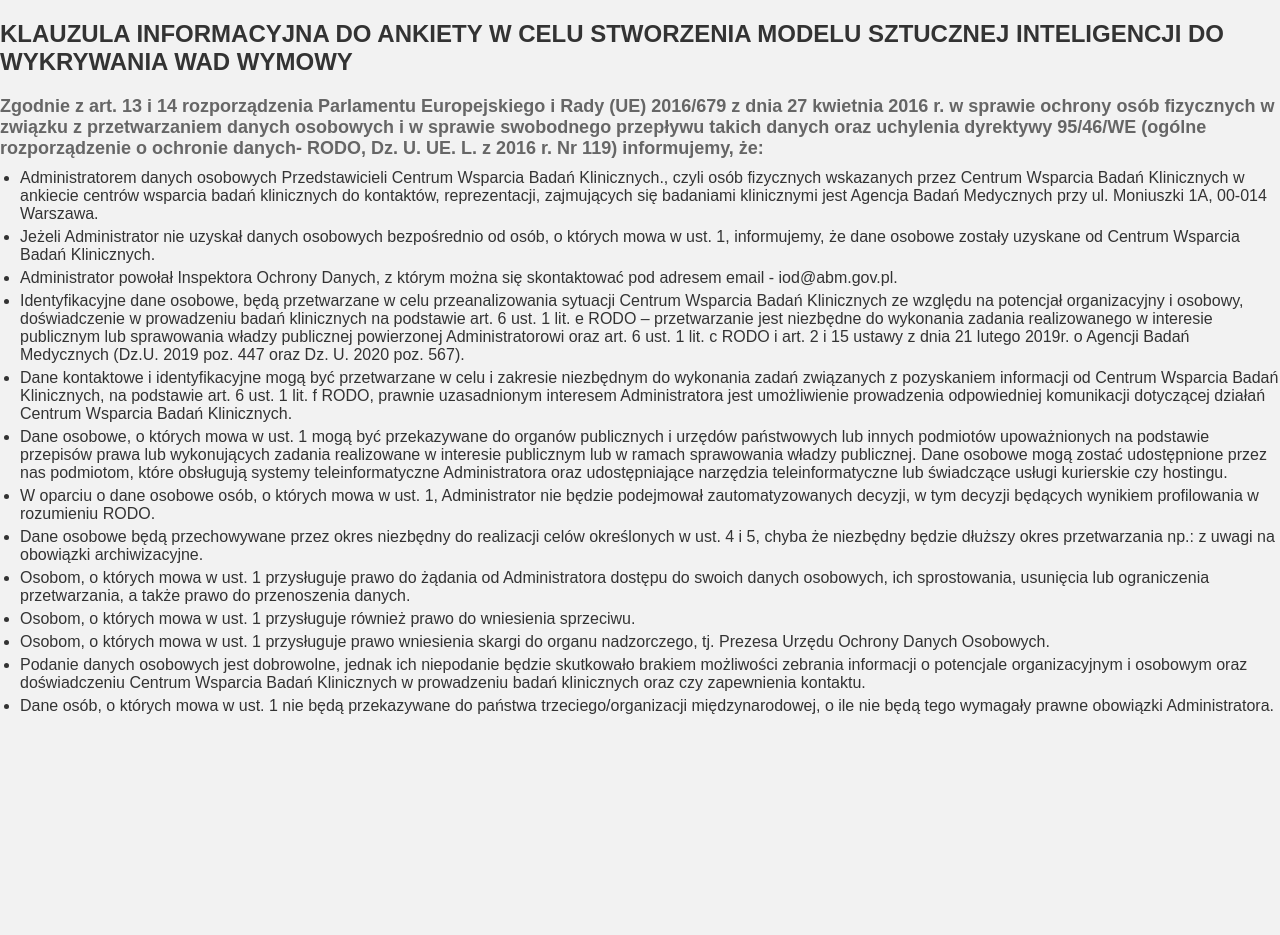
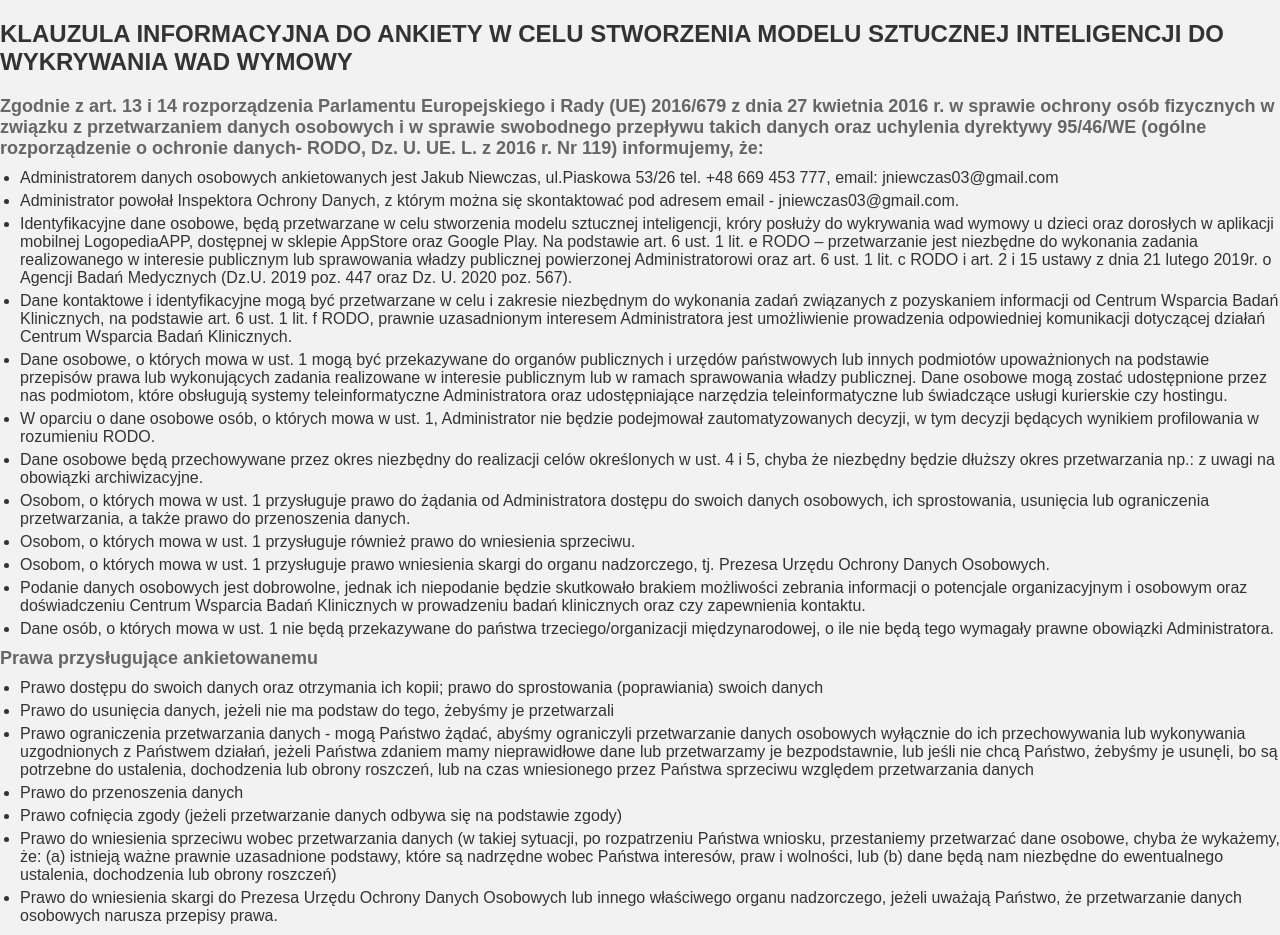
Before and after one commit to LogopediaNLP/LogopediaWeb, a plain HTML site: page index.html in a window 1280 px wide. Before the commit the page ends 800 px from the top, so only its background shows below. Drawn offline with Linux system fonts and the light colour scheme.

Commit message:
add data processing information

```diff
--- a/index.html
+++ b/index.html
@@ -36,8 +36,6 @@
             margin-bottom: 5px;
         }
     </style>
-
-    </style>
 </head>
 
 <body>
@@ -46,17 +44,15 @@
         dyrektywy 95/46/WE (ogólne rozporządzenie o ochronie danych- RODO, Dz. U. UE. L. z 2016 r. Nr 119) informujemy, że:
     </h2>
     <ul>
-        <li>Administratorem danych osobowych Przedstawicieli Centrum Wsparcia Badań Klinicznych., czyli osób fizycznych wskazanych przez Centrum Wsparcia Badań Klinicznych w ankiecie centrów wsparcia badań klinicznych do kontaktów, reprezentacji, zajmujących
-            się badaniami klinicznymi jest Agencja Badań Medycznych przy ul. Moniuszki 1A, 00-014 Warszawa.</li>
-        <li>Jeżeli Administrator nie uzyskał danych osobowych bezpośrednio od osób, o których mowa w ust. 1, informujemy, że dane osobowe zostały uzyskane od Centrum Wsparcia Badań Klinicznych.</li>
-        <li>Administrator powołał Inspektora Ochrony Danych, z którym można się skontaktować pod adresem email - iod@abm.gov.pl.</li>
-        <li>Identyfikacyjne dane osobowe, będą przetwarzane w celu przeanalizowania sytuacji Centrum Wsparcia Badań Klinicznych ze względu na potencjał organizacyjny i osobowy, doświadczenie w prowadzeniu badań klinicznych na podstawie art. 6 ust. 1 lit.
-            e RODO – przetwarzanie jest niezbędne do wykonania zadania realizowanego w interesie publicznym lub sprawowania władzy publicznej powierzonej Administratorowi oraz art. 6 ust. 1 lit. c RODO i art. 2 i 15 ustawy z dnia 21 lutego 2019r. o Agencji
-            Badań Medycznych (Dz.U. 2019 poz. 447 oraz Dz. U. 2020 poz. 567).
-            <li>Dane kontaktowe i identyfikacyjne mogą być przetwarzane w celu i zakresie niezbędnym do wykonania zadań związanych z pozyskaniem informacji od Centrum Wsparcia Badań Klinicznych, na podstawie art. 6 ust. 1 lit. f RODO, prawnie uzasadnionym
-                interesem Administratora jest umożliwienie prowadzenia odpowiedniej komunikacji dotyczącej działań Centrum Wsparcia Badań Klinicznych.</li>
-            <li>Dane osobowe, o których mowa w ust. 1 mogą być przekazywane do organów publicznych i urzędów państwowych lub innych podmiotów upoważnionych na podstawie przepisów prawa lub wykonujących zadania realizowane w interesie publicznym lub w ramach
-                sprawowania władzy publicznej. Dane osobowe mogą zostać udostępnione przez nas podmiotom, które obsługują systemy teleinformatyczne Administratora oraz udostępniające narzędzia teleinformatyczne lub świadczące usługi kurierskie czy hostingu.</li>
+        <li>Administratorem danych osobowych ankietowanych jest Jakub Niewczas, ul.Piaskowa 53/26 tel. +48 669 453 777, email: jniewczas03@gmail.com</li>
+        <li>Administrator powołał Inspektora Ochrony Danych, z którym można się skontaktować pod adresem email - jniewczas03@gmail.com.</li>
+        <li>Identyfikacyjne dane osobowe, będą przetwarzane w celu stworzenia modelu sztucznej inteligencji, króry posłuży do wykrywania wad wymowy u dzieci oraz dorosłych w aplikacji mobilnej LogopediaAPP, dostępnej w sklepie AppStore oraz Google Play. Na
+            podstawie art. 6 ust. 1 lit. e RODO – przetwarzanie jest niezbędne do wykonania zadania realizowanego w interesie publicznym lub sprawowania władzy publicznej powierzonej Administratorowi oraz art. 6 ust. 1 lit. c RODO i art. 2 i 15 ustawy
+            z dnia 21 lutego 2019r. o Agencji Badań Medycznych (Dz.U. 2019 poz. 447 oraz Dz. U. 2020 poz. 567).</li>
+        <li>Dane kontaktowe i identyfikacyjne mogą być przetwarzane w celu i zakresie niezbędnym do wykonania zadań związanych z pozyskaniem informacji od Centrum Wsparcia Badań Klinicznych, na podstawie art. 6 ust. 1 lit. f RODO, prawnie uzasadnionym interesem
+            Administratora jest umożliwienie prowadzenia odpowiedniej komunikacji dotyczącej działań Centrum Wsparcia Badań Klinicznych.</li>
+        <li>Dane osobowe, o których mowa w ust. 1 mogą być przekazywane do organów publicznych i urzędów państwowych lub innych podmiotów upoważnionych na podstawie przepisów prawa lub wykonujących zadania realizowane w interesie publicznym lub w ramach sprawowania
+            władzy publicznej. Dane osobowe mogą zostać udostępnione przez nas podmiotom, które obsługują systemy teleinformatyczne Administratora oraz udostępniające narzędzia teleinformatyczne lub świadczące usługi kurierskie czy hostingu.</li>
         <li>W oparciu o dane osobowe osób, o których mowa w ust. 1, Administrator nie będzie podejmował zautomatyzowanych decyzji, w tym decyzji będących wynikiem profilowania w rozumieniu RODO.</li>
         <li>Dane osobowe będą przechowywane przez okres niezbędny do realizacji celów określonych w ust. 4 i 5, chyba że niezbędny będzie dłuższy okres przetwarzania np.: z uwagi na obowiązki archiwizacyjne.</li>
         <li>Osobom, o których mowa w ust. 1 przysługuje prawo do żądania od Administratora dostępu do swoich danych osobowych, ich sprostowania, usunięcia lub ograniczenia przetwarzania, a także prawo do przenoszenia danych.</li>
@@ -66,6 +62,18 @@
             oraz czy zapewnienia kontaktu.</li>
         <li>Dane osób, o których mowa w ust. 1 nie będą przekazywane do państwa trzeciego/organizacji międzynarodowej, o ile nie będą tego wymagały prawne obowiązki Administratora.</li>
     </ul>
+    <h2>Prawa przysługujące ankietowanemu</h2>
+    <ul>
+        <li>Prawo dostępu do swoich danych oraz otrzymania ich kopii; prawo do sprostowania (poprawiania) swoich danych</li>
+        <li>Prawo do usunięcia danych, jeżeli nie ma podstaw do tego, żebyśmy je przetwarzali</li>
+        <li>Prawo ograniczenia przetwarzania danych - mogą Państwo żądać, abyśmy ograniczyli przetwarzanie danych osobowych wyłącznie do ich przechowywania lub wykonywania uzgodnionych z Państwem działań, jeżeli Państwa zdaniem mamy nieprawidłowe dane lub
+            przetwarzamy je bezpodstawnie, lub jeśli nie chcą Państwo, żebyśmy je usunęli, bo są potrzebne do ustalenia, dochodzenia lub obrony roszczeń, lub na czas wniesionego przez Państwa sprzeciwu względem przetwarzania danych</li>
+        <li>Prawo do przenoszenia danych</li>
+        <li>Prawo cofnięcia zgody (jeżeli przetwarzanie danych odbywa się na podstawie zgody)</li>
+        <li>Prawo do wniesienia sprzeciwu wobec przetwarzania danych (w takiej sytuacji, po rozpatrzeniu Państwa wniosku, przestaniemy przetwarzać dane osobowe, chyba że wykażemy, że: (a) istnieją ważne prawnie uzasadnione podstawy, które są nadrzędne wobec
+            Państwa interesów, praw i wolności, lub (b) dane będą nam niezbędne do ewentualnego ustalenia, dochodzenia lub obrony roszczeń)</li>
+        <li>Prawo do wniesienia skargi do Prezesa Urzędu Ochrony Danych Osobowych lub innego właściwego organu nadzorczego, jeżeli uważają Państwo, że przetwarzanie danych osobowych narusza przepisy prawa.</li>
+    </ul>
 </body>
 
 </html>
```
Lines whose indentation alone changed are shown as unchanged.
